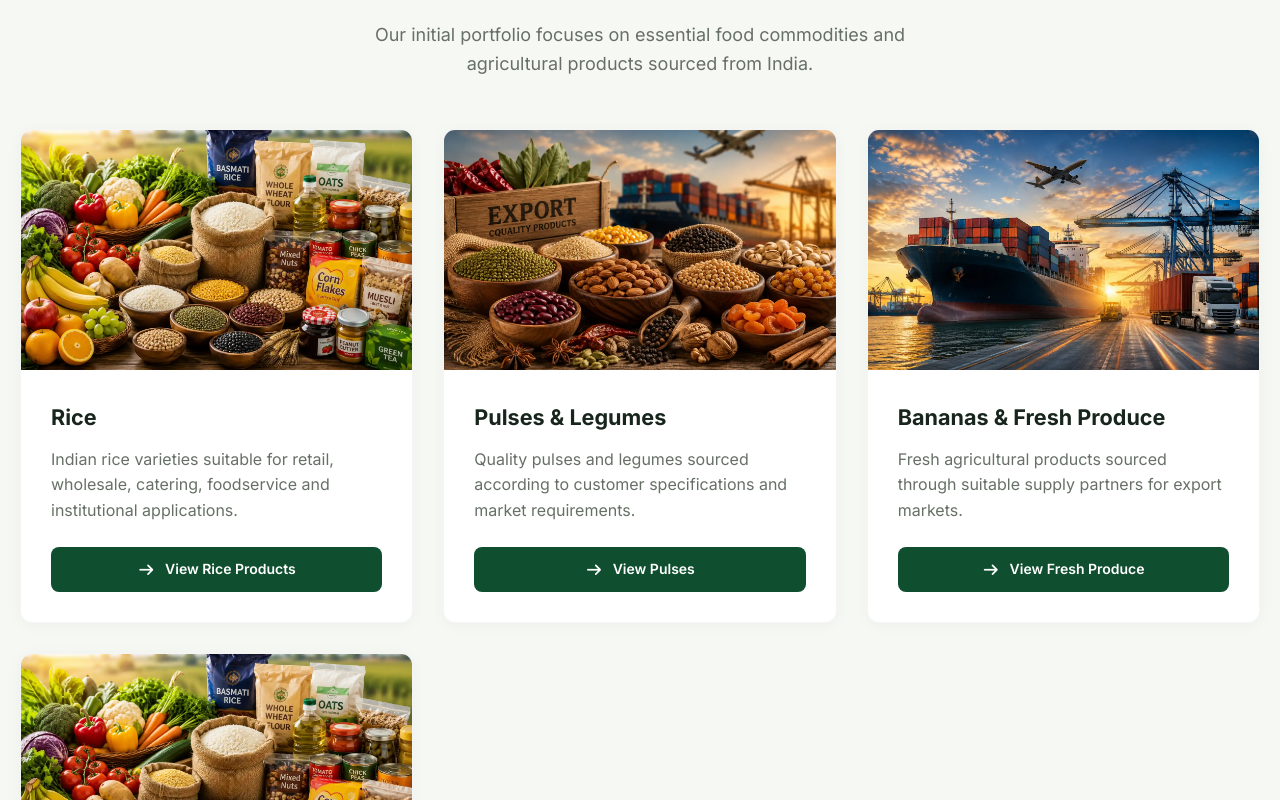
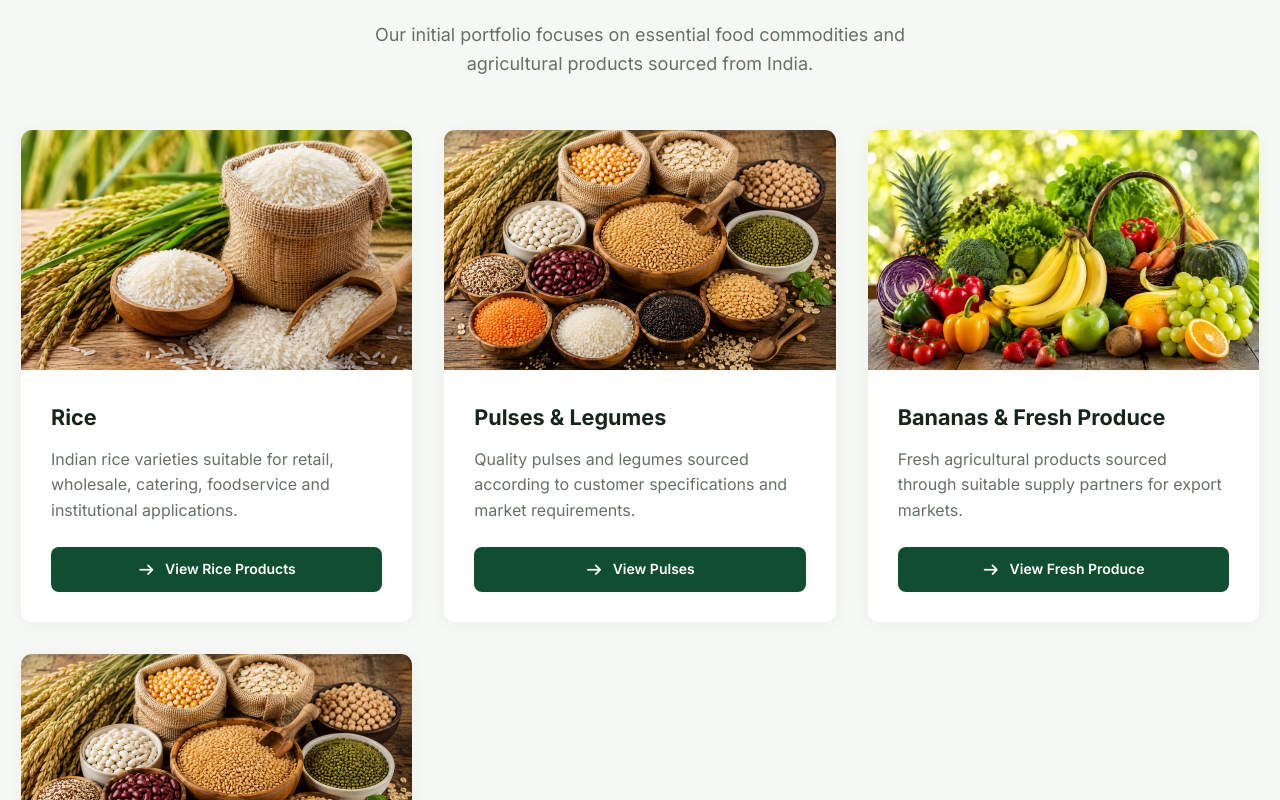
Before and after one commit to mynexasolutions-spec/ZAGlobalExport, a React (Vite) app: page / in a window 1280 px wide. Shown: the part 1960-2760 px from the top of the page. Built offline with nearby package versions, Linux system fonts and the light colour scheme.

Commit message:
Update homepage product images

```diff
--- a/src/components/Products.jsx
+++ b/src/components/Products.jsx
@@ -2,28 +2,28 @@ import { Link } from 'react-router-dom';
 
 const products = [
   {
-    image: '/images/food-items.webp',
+    image: '/images/rice.jpeg',
     title: 'Rice',
     description: 'Indian rice varieties suitable for retail, wholesale, catering, foodservice and institutional applications.',
     action: 'View Rice Products',
     to: '/products#rice',
   },
   {
-    image: '/images/food-items2.webp',
+    image: '/images/grains.jpeg',
     title: 'Pulses & Legumes',
     description: 'Quality pulses and legumes sourced according to customer specifications and market requirements.',
     action: 'View Pulses',
     to: '/products#pulses-legumes',
   },
   {
-    image: '/images/hero-banner.webp',
+    image: '/images/bananas-fresh-produce.jpeg',
     title: 'Bananas & Fresh Produce',
     description: 'Fresh agricultural products sourced through suitable supply partners for export markets.',
     action: 'View Fresh Produce',
     to: '/products#fresh-produce',
   },
   {
-    image: '/images/food-items.webp',
+    image: '/images/grains.jpeg',
     title: 'Other Food Products',
     description: 'Grains, spices, flour, oilseeds and other food commodities can be explored based on buyer requirements.',
     action: 'View All Products',
```
